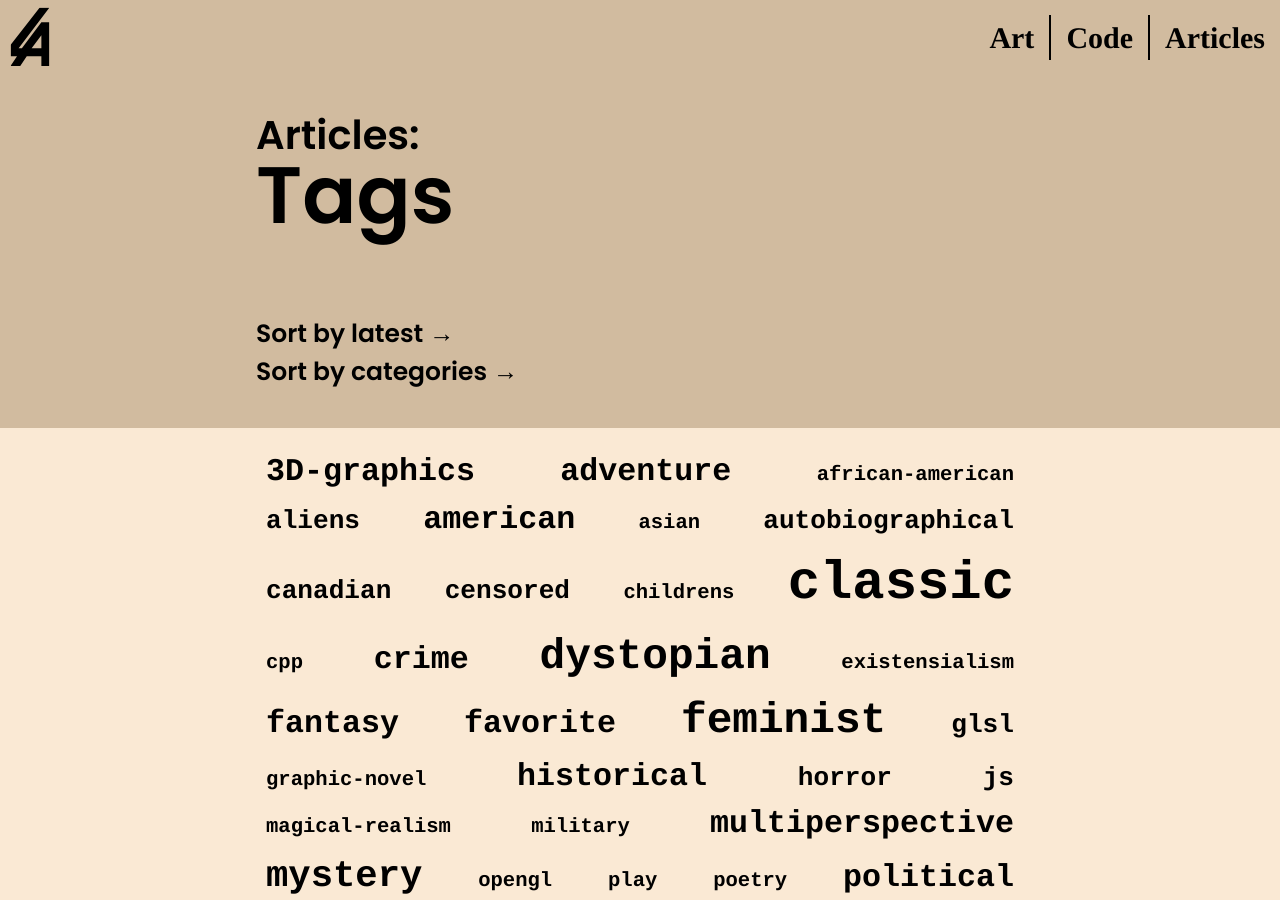
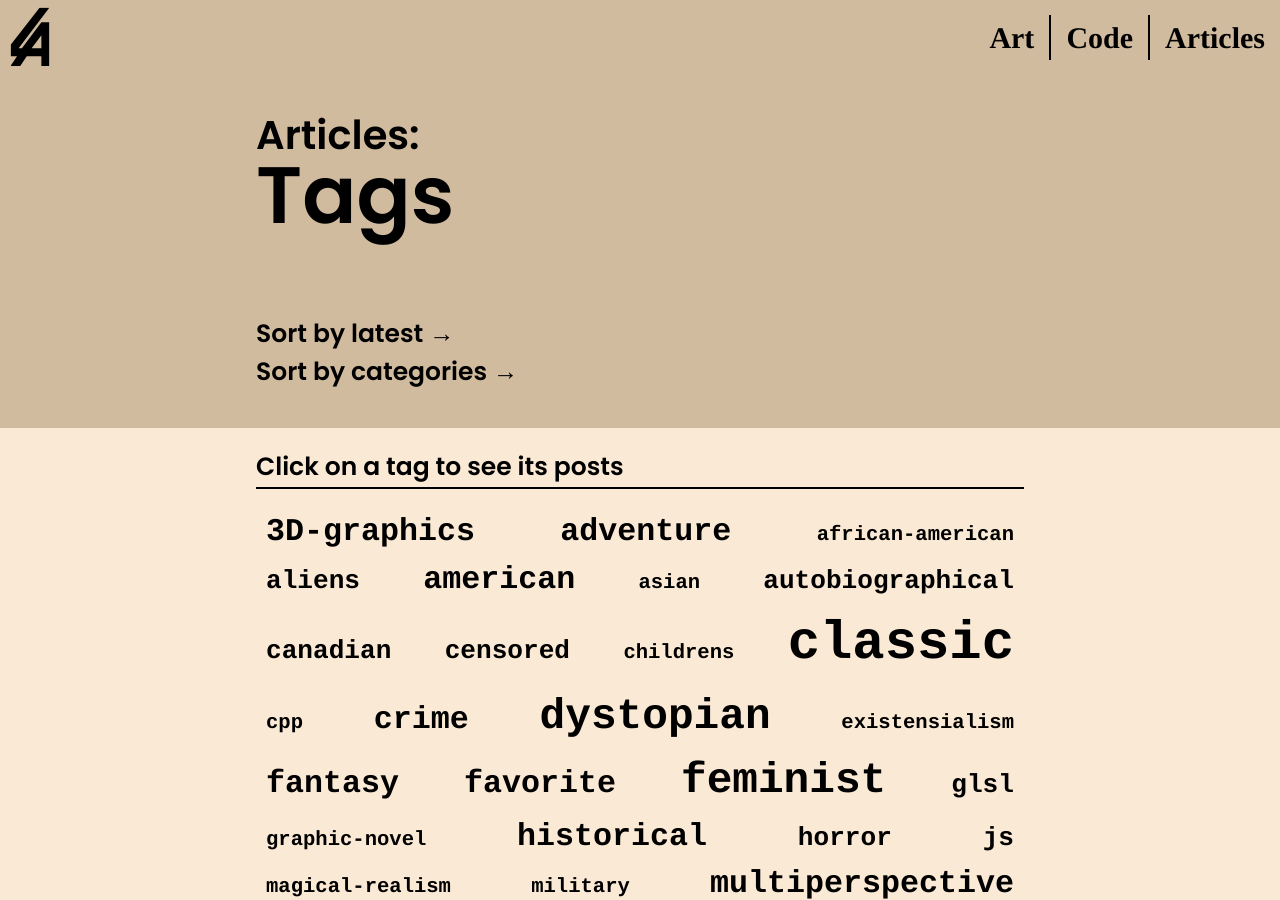
Before and after one commit to lukearcamo/lukearcamo.github.io, a Jekyll site: the page built from articles/tags.html, in a window 1280 px wide and 900 px high. Built offline with Jekyll 4.4.1, drawn with Linux system fonts in a browser that asks for light colours.

Commit message:
More UX fixes

```diff
--- a/_layouts/articles_list.html
+++ b/_layouts/articles_list.html
@@ -13,7 +13,7 @@
             <h2>Articles:</h2>
             <h1>{{ page.title }}</h1>
             {% if page.title != "Latest" %}<h3 class="articles-list-links"><a class="fancy-link from-left" href="/articles/latest">Sort by latest →</a></h3>{% endif %}
-            <h3 class="articles-list-links"><a class="fancy-link from-left" href="/articles/categories">Sort by categories →</a></h3>
+            <h3 class="articles-list-links"><a class="fancy-link from-left" href="/articles">Sort by categories →</a></h3>
             {% if page.title != "Tags" %}<h3 class="articles-list-links"><a class="fancy-link from-left" href="/articles/tags">Sort by tags →</a></h3>{% endif %}
         </header>
 
--- a/articles.html
+++ b/articles.html
@@ -2,10 +2,10 @@
 layout: big_links
 title: "Articles"
 ---
-<h1><a href="latest" class="fancy-link from-left">sort by latest →</a></h1>
-<h1><a href="tags" class="fancy-link from-left">sort by tags →</a></h1>
+<h1><a href="/articles/latest" class="fancy-link from-left">sort by latest →</a></h1>
+<h1><a href="/articles/tags" class="fancy-link from-left">sort by tags →</a></h1>
 {% for category in site.categories %}
-    <h1><a href="{{ category[0] }}"
+    <h1><a href="/articles/{{ category[0] }}"
         class="fancy-link from-left">
         {{ category[0] | replace: "-", " "}} →
     </a></h1>
--- a/articles/tags.html
+++ b/articles/tags.html
@@ -2,6 +2,14 @@
 layout: articles_list
 title: Tags
 ---
+<h3 id="msg">Click on a tag to see its posts</h3>
+{% for post in site.posts %}
+    <section data-tags="{{ post.tags | join: ' ' }}">
+        <h3><a class="fancy-link from-left" href="{{ post.url }}">{{ post.title }} — {{ post.date | date_to_string }}</a></h3>
+        {{ post.excerpt }}
+    </section>
+{% endfor %}
+<hr>
 <p class="tags-cloud">
     {% assign num-posts = site.posts | size | times: 1.0 %}
     {% assign sorted = site.tags | sort %}
@@ -11,13 +19,6 @@
             class="tag fancy-link from-left" href="tags?tag={{ tag[0] }}">{{ tag[0] }}</a>
     {% endfor %}
 </p>
-<hr id="hr">
-{% for post in site.posts %}
-    <section data-tags="{{ post.tags | join: ' ' }}">
-        <h3><a class="fancy-link from-left" href="{{ post.url }}">{{ post.title }} — {{ post.date | date_to_string }}</a></h3>
-        {{ post.excerpt }}
-    </section>
-{% endfor %}
 
 <script>
     const urlParams = new URLSearchParams(window.location.search);
```
Also changed, not shown: other parts of articles/tags.html (+2 -4 lines).
